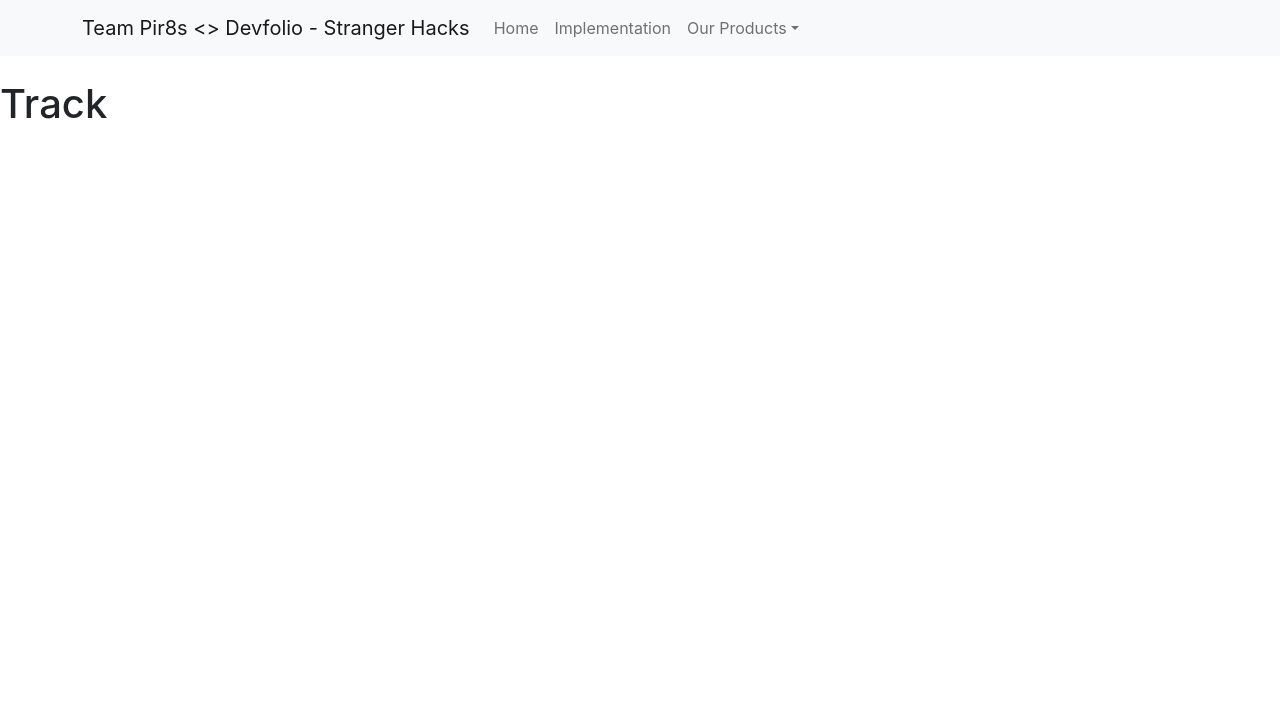
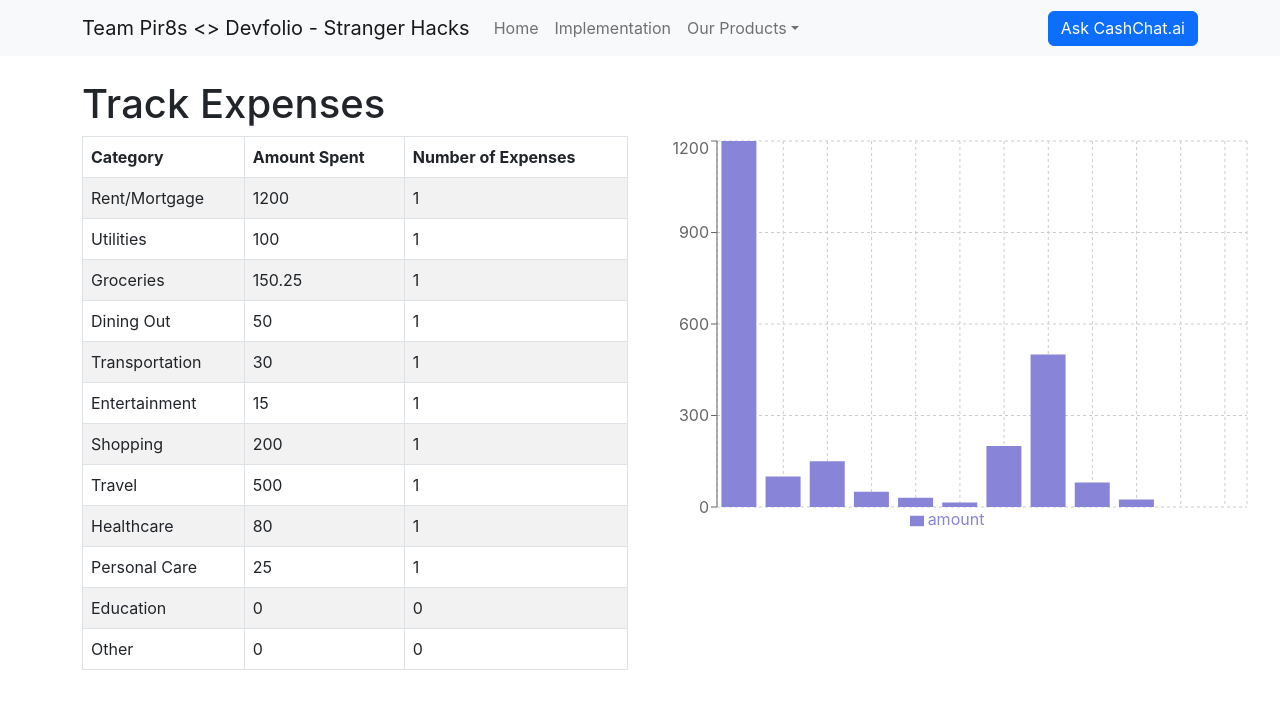
Before and after one commit to sankethchebbi/StrangerHacks-pir8s, a React (Create React App) app: page /track in a window 1280 px wide. Shown: the top 708 px of the page. Built offline with nearby package versions, Linux system fonts and the light colour scheme.

Commit message:
added data.json to openAI lib

```diff
--- a/package.json
+++ b/package.json
@@ -17,6 +17,7 @@
     "react-dom": "^18.2.0",
     "react-router-dom": "^6.10.0",
     "react-scripts": "5.0.1",
+    "recharts": "^2.5.0",
     "web-vitals": "^2.1.4"
   },
   "scripts": {
--- a/src/components/NavigationBar.js
+++ b/src/components/NavigationBar.js
@@ -1,4 +1,5 @@
 import { Navbar, Container, Nav, NavDropdown, Button } from 'react-bootstrap';
+import { Link } from 'react-router-dom';
 
 export default function NavigationBar() {
   return (
@@ -17,11 +18,15 @@ export default function NavigationBar() {
               <NavDropdown.Item href="/forecast">
                 Forecast Expenditure, Assets value and Savings
               </NavDropdown.Item>
-              <NavDropdown.Item href="/cashchat">CashChat AI</NavDropdown.Item>
             </NavDropdown>
           </Nav>
         </Navbar.Collapse>
-      </Container>
+        <Link to="/cashchat" className="btn btn-primary" style={{ display: 'flex', justifyContent: 'center', alignItems: 'center', height: '35px' }}>
+  Ask CashChat.ai
+</Link>
+
+
+        </Container>
 
 
 
--- /dev/null
+++ b/src/components/navComponents/data.json
@@ -0,0 +1,124 @@
+{
+    "categories": [
+      {
+        "id": "rent",
+        "name": "Rent/Mortgage"
+      },
+      {
+        "id": "utilities",
+        "name": "Utilities"
+      },
+      {
+        "id": "groceries",
+        "name": "Groceries"
+      },
+      {
+        "id": "dining",
+        "name": "Dining Out"
+      },
+      {
+        "id": "transportation",
+        "name": "Transportation"
+      },
+      {
+        "id": "entertainment",
+        "name": "Entertainment"
+      },
+      {
+        "id": "shopping",
+        "name": "Shopping"
+      },
+      {
+        "id": "travel",
+        "name": "Travel"
+      },
+      {
+        "id": "health",
+        "name": "Healthcare"
+      },
+      {
+        "id": "personal",
+        "name": "Personal Care"
+      },
+      {
+        "id": "education",
+        "name": "Education"
+      },
+      {
+        "id": "other",
+        "name": "Other"
+      }
+    ],
+    "expenses": [
+      {
+        "id": 1,
+        "category": "rent",
+        "amount": 1200.00,
+        "date": "2023-03-01",
+        "description": "Rent for March"
+      },
+      {
+        "id": 2,
+        "category": "groceries",
+        "amount": 150.25,
+        "date": "2023-03-02",
+        "description": "Weekly grocery trip"
+      },
+      {
+        "id": 3,
+        "category": "dining",
+        "amount": 50.00,
+        "date": "2023-03-03",
+        "description": "Dinner with friends"
+      },
+      {
+        "id": 4,
+        "category": "transportation",
+        "amount": 30.00,
+        "date": "2023-03-04",
+        "description": "Gas for the week"
+      },
+      {
+        "id": 5,
+        "category": "shopping",
+        "amount": 200.00,
+        "date": "2023-03-06",
+        "description": "New clothes"
+      },
+      {
+        "id": 6,
+        "category": "travel",
+        "amount": 500.00,
+        "date": "2023-03-10",
+        "description": "Plane tickets for vacation"
+      },
+      {
+        "id": 7,
+        "category": "health",
+        "amount": 80.00,
+        "date": "2023-03-15",
+        "description": "Doctor visit copay"
+      },
+      {
+        "id": 8,
+        "category": "personal",
+        "amount": 25.00,
+        "date": "2023-03-20",
+        "description": "Haircut"
+      },
+      {
+        "id": 9,
+        "category": "entertainment",
+        "amount": 15.00,
+        "date": "2023-03-25",
+        "description": "Movie rental"
+      },
+      {
+        "id": 10,
+        "category": "utilities",
+        "amount": 100.00,
+        "date": "2023-03-31",
+        "description": "Electric bill"
+      }
+    ]
+  }
--- a/src/components/navComponents/track.js
+++ b/src/components/navComponents/track.js
@@ -1,9 +1,69 @@
-import React from "react";
+import React from 'react';
+import { Container, Row, Col, Table } from 'react-bootstrap';
+import { BarChart, Bar, XAxis, YAxis, CartesianGrid, Tooltip, Legend } from 'recharts';
+import data from './data.json';
 
-export default function Track() {
-    return (
-        <div>
-        <h1>Track</h1>
-        </div>
-    );
-    }
+function Track() {
+  const categories = data.categories;
+  const expenses = data.expenses;
+
+  const chartData = categories.map((category) => ({
+    name: category.name,
+    amount: expenses
+      .filter((expense) => expense.category === category.id)
+      .reduce((total, expense) => total + expense.amount, 0),
+  }));
+
+  return (
+    <Container>
+      <Row>
+        <Col>
+          <h1>Track Expenses</h1>
+        </Col>
+      </Row>
+      <Row>
+        <Col md={6}>
+          <Table striped bordered hover>
+            <thead>
+              <tr>
+                <th>Category</th>
+                <th>Amount Spent</th>
+                <th>Number of Expenses</th>
+              </tr>
+            </thead>
+            <tbody>
+              {categories.map((category) => {
+                const categoryExpenses = expenses.filter(
+                  (expense) => expense.category === category.id
+                );
+                const totalAmountSpent = categoryExpenses.reduce(
+                  (total, expense) => total + expense.amount,
+                  0
+                );
+                return (
+                  <tr key={category.id}>
+                    <td>{category.name}</td>
+                    <td>{totalAmountSpent}</td>
+                    <td>{categoryExpenses.length}</td>
+                  </tr>
+                );
+              })}
+            </tbody>
+          </Table>
+        </Col>
+        <Col md={6}>
+          <BarChart width={600} height={400} data={chartData}>
+            <CartesianGrid strokeDasharray="3 3" />
+            {/* <XAxis dataKey="name" /> */}
+            <YAxis />
+            <Tooltip />
+            <Legend />
+            <Bar dataKey="amount" fill="#8884d8" />
+          </BarChart>
+        </Col>
+      </Row>
+    </Container>
+  );
+}
+
+export default Track;
```
Also changed, not shown: src/components/navComponents/server.js (+52 -5 lines), 1 other file (tests, documents, lock files or other folders).
